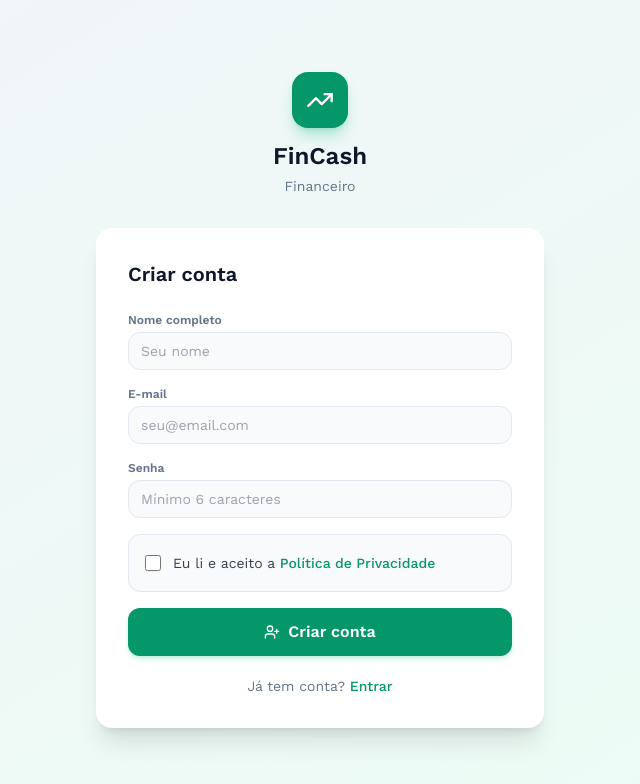
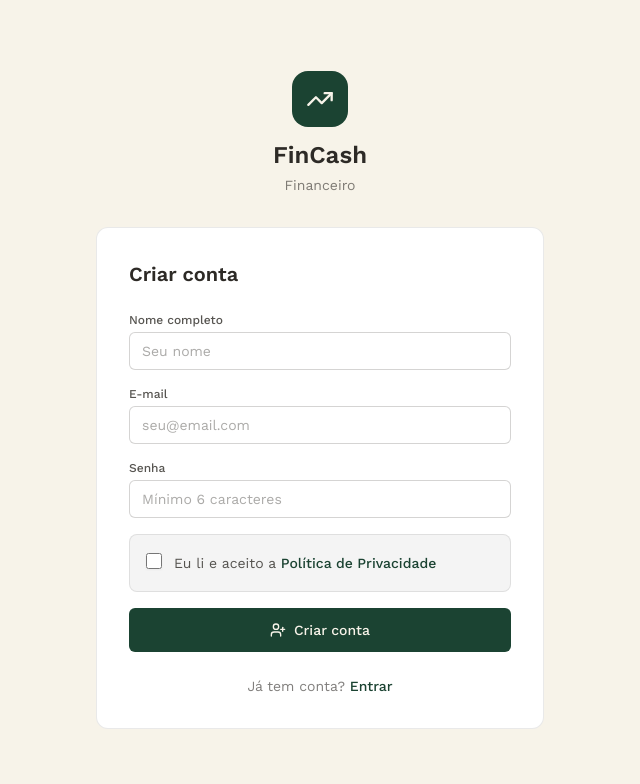
Before and after one commit to EdiellyF/FinCash, a React (Vite) app in the folder frontend/: page /register in a window 1280 px wide. Shown: the top 784 px of the page, without its empty margins (320-960 px from the left). Built offline with nearby package versions, Linux system fonts and the light colour scheme; no server answers.

Commit message:
style: aplicar novo design system na tela de Register

```diff
--- a/frontend/src/pages/Register.jsx
+++ b/frontend/src/pages/Register.jsx
@@ -40,35 +40,40 @@ export default function Register() {
     }
   }
 
-
-  const inputClass = "w-full rounded-xl border border-slate-200 bg-slate-50 px-3 py-2 text-sm text-slate-900 outline-none focus:border-emerald-500 focus:ring-1 focus:ring-emerald-500 dark:border-slate-700 dark:bg-slate-800 dark:text-white";
+  // Input atualizado com bordas finas, raio menor e foco na cor forest
+  const inputClass = "w-full rounded-md border border-fincash-ink/20 bg-white px-3 py-2 text-sm text-fincash-ink outline-none focus:border-fincash-forest focus:ring-1 focus:ring-fincash-forest placeholder:text-fincash-ink/40 transition-colors";
 
   return (
-    <div className="flex min-h-screen items-center justify-center bg-gradient-to-br from-slate-100 to-emerald-50 p-4 dark:from-slate-950 dark:to-slate-900">
+    <div className="flex min-h-screen items-center justify-center bg-fincash-cream p-4">
       <div className="w-full max-w-md">
+
+        {/* Header (Logo e Título) */}
         <div className="mb-8 flex flex-col items-center">
-          <div className="flex h-14 w-14 items-center justify-center rounded-2xl bg-emerald-600 text-white shadow-lg shadow-emerald-500/30">
+          <div className="flex h-14 w-14 items-center justify-center rounded-2xl bg-fincash-forest text-fincash-cream">
             <TrendingUp size={28} />
           </div>
-          <h1 className="mt-3 text-2xl font-bold text-slate-900 dark:text-white">FinCash</h1>
-          <p className="mt-1 text-sm text-slate-500">Financeiro</p>
+          <h1 className="mt-3 text-2xl font-semibold text-fincash-ink">FinCash</h1>
+          <p className="mt-1 text-sm text-fincash-ink/60">Financeiro</p>
         </div>
 
-        <form onSubmit={handleSubmit(onSubmit)} className="rounded-2xl bg-white p-8 shadow-xl dark:bg-slate-900">
-          <h2 className="mb-6 text-xl font-bold text-slate-900 dark:text-white">Criar conta</h2>
+        {/* Card do Formulário - Sem shadow, com borda fina */}
+        <form onSubmit={handleSubmit(onSubmit)} className="rounded-xl border border-fincash-ink/10 bg-white p-8">
+          <h2 className="mb-6 text-xl font-semibold text-fincash-ink">Criar conta</h2>
+
           <div className="space-y-4">
             <div>
-              <label htmlFor="name" className="mb-1 block text-xs font-semibold text-slate-500">Nome completo</label>
+              <label htmlFor="name" className="mb-1 block text-xs font-medium text-fincash-ink/80">Nome completo</label>
               <input
                 id="name"
                 className={inputClass}
                 {...reg('name', { required: 'Informe seu nome completo.' })}
                 placeholder="Seu nome"
               />
-              {errors.name && <p className="mt-1 text-sm text-red-500">{errors.name.message}</p>}
+              {errors.name && <p className="mt-1 text-sm text-fincash-terracotta">{errors.name.message}</p>}
             </div>
+
             <div>
-              <label htmlFor="email" className="mb-1 block text-xs font-semibold text-slate-500">E-mail</label>
+              <label htmlFor="email" className="mb-1 block text-xs font-medium text-fincash-ink/80">E-mail</label>
               <input
                 id="email"
                 className={inputClass}
@@ -80,10 +85,11 @@ export default function Register() {
                 type="email"
                 placeholder="seu@email.com"
               />
-              {errors.email && <p className="mt-1 text-sm text-red-500">{errors.email.message}</p>}
+              {errors.email && <p className="mt-1 text-sm text-fincash-terracotta">{errors.email.message}</p>}
             </div>
+
             <div>
-              <label htmlFor="password" className="mb-1 block text-xs font-semibold text-slate-500">Senha</label>
+              <label htmlFor="password" className="mb-1 block text-xs font-medium text-fincash-ink/80">Senha</label>
               <input
                 id="password"
                 className={inputClass}
@@ -97,10 +103,11 @@ export default function Register() {
                 type="password"
                 placeholder="Mínimo 6 caracteres"
               />
-              {errors.password && <p className="mt-1 text-sm text-red-500">{errors.password.message}</p>}
+              {errors.password && <p className="mt-1 text-sm text-fincash-terracotta">{errors.password.message}</p>}
             </div>
 
-            <div className="flex items-start gap-3 rounded-xl border border-slate-200 bg-slate-50 p-4 dark:border-slate-700 dark:bg-slate-800">
+            {/* Aceite de Privacidade */}
+            <div className="flex items-start gap-3 rounded-lg border border-fincash-ink/10 bg-fincash-ink/5 p-4 mt-2">
               <input
                 type="checkbox"
                 id="privacy"
@@ -109,37 +116,39 @@ export default function Register() {
                 })}
                 checked={privacyAccepted}
                 onChange={(e) => setPrivacyAccepted(e.target.checked)}
-                className="mt-1 h-4 w-4 rounded border-slate-300 text-emerald-600 focus:ring-emerald-500"
+                className="mt-0.5 h-4 w-4 rounded border-fincash-ink/20 text-fincash-forest focus:ring-fincash-forest"
               />
               <div className="flex-1">
-                <label htmlFor="privacy" className="text-sm text-slate-700 dark:text-slate-300">
+                <label htmlFor="privacy" className="text-sm text-fincash-ink/80">
                   Eu li e aceito a{' '}
                   <button
                     type="button"
                     onClick={() => setShowPrivacyPolicy(true)}
-                    className="font-medium text-emerald-600 hover:underline"
+                    className="font-medium text-fincash-forest hover:underline"
                   >
                     Política de Privacidade
                   </button>
                 </label>
                 {errors.privacy && (
-                  <p className="mt-1 text-sm text-red-500">{errors.privacy.message}</p>
+                  <p className="mt-1 text-sm text-fincash-terracotta">{errors.privacy.message}</p>
                 )}
               </div>
             </div>
 
+            {/* Botão Submit */}
             <button
               type="submit"
               disabled={isSubmitting}
-              className="flex w-full items-center justify-center gap-2 rounded-xl bg-emerald-600 px-4 py-3 font-semibold text-white shadow-md shadow-emerald-500/20 hover:bg-emerald-700 disabled:opacity-60 transition-colors"
+              className="mt-4 flex w-full items-center justify-center gap-2 rounded-md bg-fincash-forest px-4 py-3 text-sm font-medium text-fincash-cream hover:bg-fincash-forest/90 disabled:opacity-60 transition-colors"
             >
               <UserPlus size={16} />
               {isSubmitting ? 'Criando conta...' : 'Criar conta'}
             </button>
           </div>
-          <p className="mt-5 text-center text-sm text-slate-500">
+
+          <p className="mt-6 text-center text-sm text-fincash-ink/60">
             Já tem conta?{' '}
-            <Link to="/login" className="font-medium text-emerald-600 hover:underline">Entrar</Link>
+            <Link to="/login" className="font-medium text-fincash-forest hover:underline">Entrar</Link>
           </p>
         </form>
 
```
